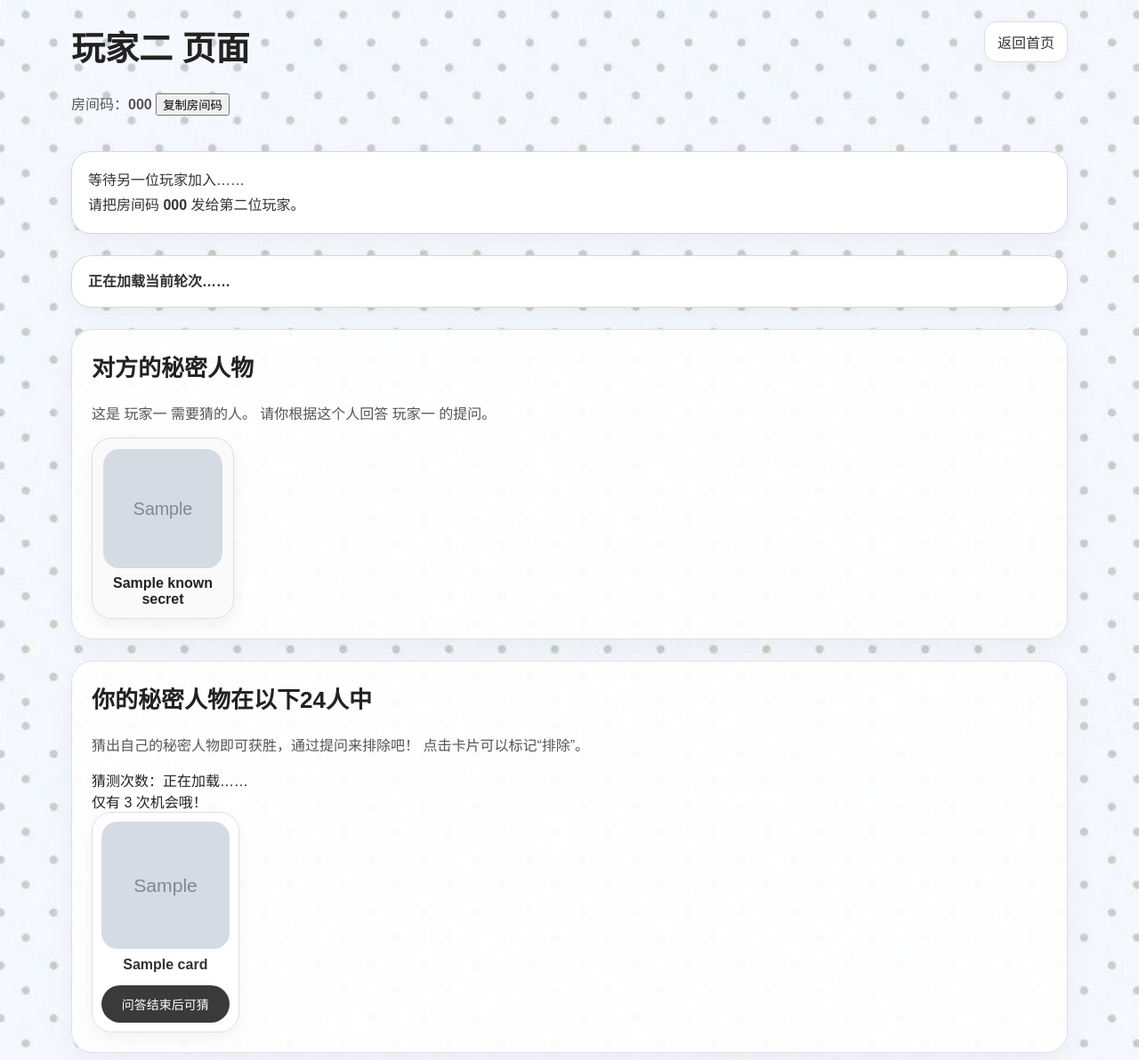
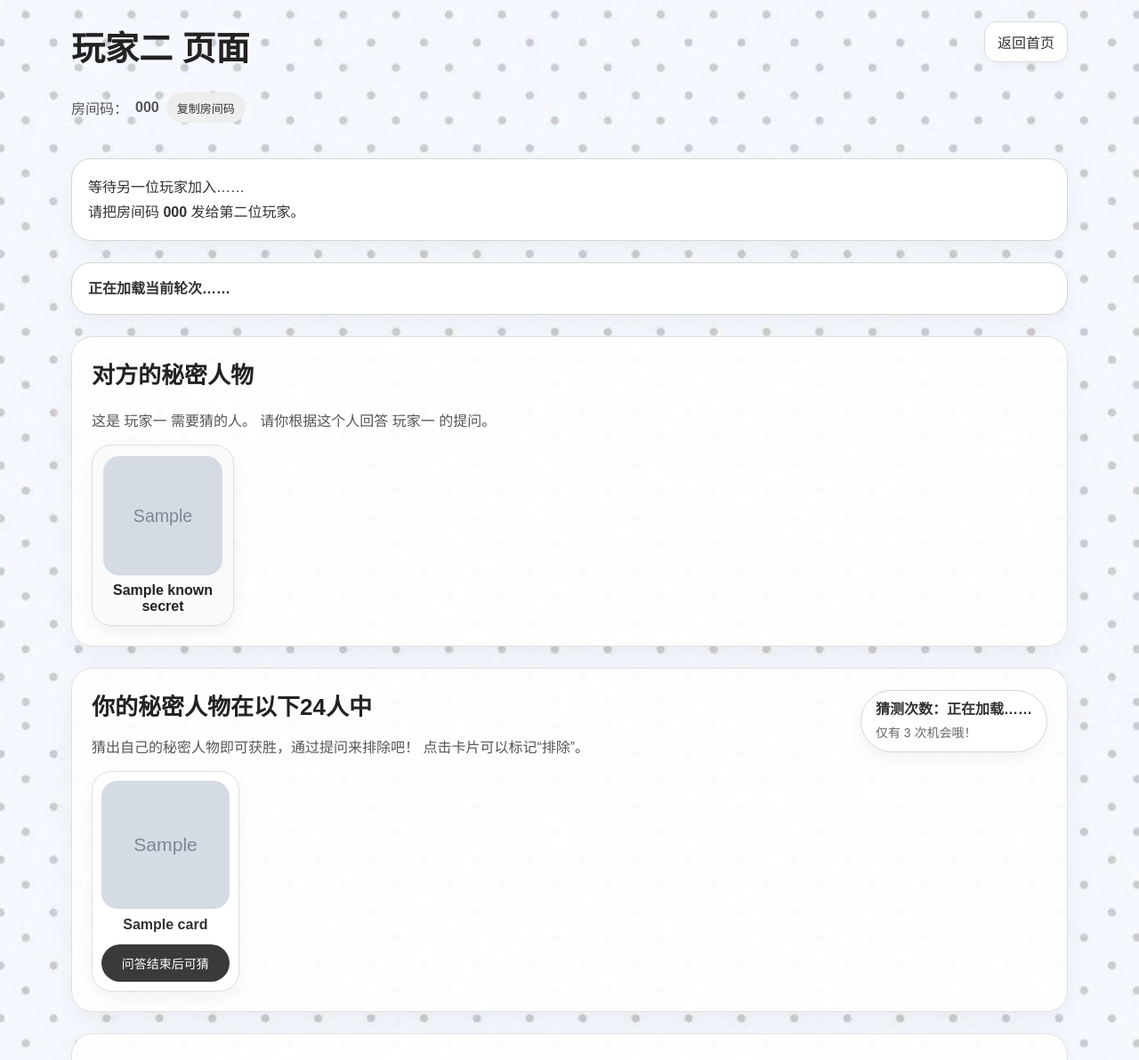
Before and after one commit to zorya21/tf-game, a Flask app: template templates/player.html in a window 1280 px wide. Shown: the top 1192 px of the page at 89% size. Run offline with Flask 3, Linux system fonts and the light colour scheme; the template is opened without the code that fills it: most values are stand-ins (such as "Sample title", 1, 10 or a date in 2020); grey boxes marked "Sample" are stand-in pictures.

Commit message:
Update style.css

```diff
--- a/static/style.css
+++ b/static/style.css
@@ -88,6 +88,31 @@ p {
     white-space: nowrap;
 }
 
+/* 房间码复制按钮 */
+.room-code-line {
+    display: flex;
+    align-items: center;
+    flex-wrap: wrap;
+    gap: 8px;
+}
+
+.copy-room-btn {
+    border: none;
+    border-radius: 999px;
+    padding: 7px 12px;
+    cursor: pointer;
+    background: #eeeeee;
+    color: #333;
+    font-size: 13px;
+    min-height: 34px;
+    transition: transform 0.08s ease, background 0.15s ease, opacity 0.15s ease;
+}
+
+.copy-room-btn:disabled {
+    opacity: 0.7;
+    cursor: default;
+}
+
 /* 按钮统一风格 */
 .main-btn,
 .danger-btn,
@@ -157,7 +182,8 @@ button:disabled,
         background: #dddddd;
     }
 
-    .small-link:hover {
+    .small-link:hover,
+    .copy-room-btn:not(:disabled):hover {
         background: #f6f6f6;
     }
 }
@@ -174,6 +200,27 @@ button:disabled,
     margin-bottom: 24px;
     border: 1px solid var(--border-main);
     box-shadow: var(--shadow-soft);
+}
+
+/* 卡池标题行：左边是说明，右上角是自己的猜错次数 */
+.board-header-row {
+    display: flex;
+    justify-content: space-between;
+    align-items: flex-start;
+    gap: 16px;
+    margin-bottom: 16px;
+}
+
+.board-title-text {
+    min-width: 0;
+}
+
+.board-title-text h2 {
+    margin-bottom: 10px;
+}
+
+.board-title-text p {
+    margin-bottom: 0;
 }
 
 .link-box a {
@@ -688,6 +735,25 @@ button:disabled,
         margin-bottom: 18px;
     }
 
+    .board-header-row {
+        gap: 10px;
+        align-items: flex-start;
+    }
+
+    .board-title-text h2 {
+        font-size: 18px;
+    }
+
+    .board-title-text p {
+        font-size: 13px;
+        line-height: 1.5;
+    }
+
+    .board-wrong-count {
+        font-size: 12px;
+        padding: 8px 10px;
+    }
+
     .cards-grid {
         grid-template-columns: repeat(3, minmax(0, 1fr));
         gap: 9px;
@@ -755,6 +821,12 @@ button:disabled,
         margin-bottom: 18px;
     }
 
+    .turn-status-box {
+        position: sticky;
+        top: 8px;
+        z-index: 50;
+    }
+
     .question-card {
         max-width: 100%;
         padding: 14px;
@@ -820,3 +892,145 @@ button:disabled,
         padding: 14px;
     }
 }
+
+.wrong-count-box {
+    background: #ffffff;
+    color: #333;
+    border: 1px solid #d8d6d2;
+    border-radius: 999px;
+    padding: 10px 16px;
+    box-shadow: 0 6px 18px rgba(0,0,0,0.05);
+    font-weight: 600;
+    line-height: 1.4;
+    white-space: nowrap;
+}
+
+.board-wrong-count {
+    margin-left: auto;
+    margin-top: 2px;
+}
+
+.wrong-count-box strong {
+    color: #111;
+}
+
+.wrong-count-hint {
+    margin-top: 6px;
+    color: #666;
+    font-size: 14px;
+    font-weight: 400;
+}
+
+.wrong-count-box.danger {
+    border-color: #777;
+    background: #f7f7f7;
+}
+
+.restart-request-box {
+    background: #ffffff;
+    color: #333;
+    border: 1px solid #d8d6d2;
+    border-radius: 22px;
+    padding: 16px 18px;
+    margin-bottom: 24px;
+    box-shadow: 0 8px 24px rgba(0,0,0,0.05);
+    display: flex;
+    align-items: center;
+    justify-content: space-between;
+    gap: 16px;
+}
+
+.restart-request-box strong {
+    color: #111;
+}
+
+.restart-request-status {
+    margin: 6px 0 0;
+    color: #666;
+    font-size: 14px;
+    line-height: 1.5;
+}
+
+.restart-request-button {
+    border: none;
+    border-radius: 999px;
+    padding: 11px 20px;
+    cursor: pointer;
+    font-size: 15px;
+    background: #2f2f2f;
+    color: white;
+    min-height: 44px;
+    white-space: nowrap;
+}
+
+.restart-request-button:disabled {
+    opacity: 0.45;
+    cursor: not-allowed;
+}
+
+.end-reveal-box {
+    background: rgba(255,255,255,0.94);
+    color: #222;
+    border: 1px solid #d8d6d2;
+    border-radius: 24px;
+    padding: 22px;
+    margin-bottom: 24px;
+    box-shadow: 0 10px 30px rgba(0,0,0,0.05);
+    text-align: center;
+}
+
+.end-reveal-box h2 {
+    margin-bottom: 10px;
+}
+
+.end-secret-card {
+    margin: 14px auto 18px;
+}
+
+.rematch-button {
+    border: none;
+    border-radius: 999px;
+    padding: 12px 24px;
+    cursor: pointer;
+    font-size: 16px;
+    background: #2f2f2f;
+    color: white;
+    min-height: 44px;
+}
+
+.rematch-button:disabled {
+    opacity: 0.45;
+    cursor: not-allowed;
+}
+
+.rematch-status-text {
+    margin-top: 12px;
+    color: #666;
+    font-size: 14px;
+}
+
+@media (hover: hover) and (pointer: fine) {
+    .rematch-button:not(:disabled):hover,
+    .restart-request-button:not(:disabled):hover {
+        background: #444;
+    }
+}
+
+@media (max-width: 600px) {
+    .restart-request-box,
+    .end-reveal-box {
+        border-radius: 20px;
+        padding: 15px 16px;
+        margin-bottom: 18px;
+    }
+
+    .restart-request-box {
+        flex-direction: column;
+        align-items: stretch;
+    }
+
+    .rematch-button,
+    .restart-request-button {
+        width: 100%;
+    }
+}
```
